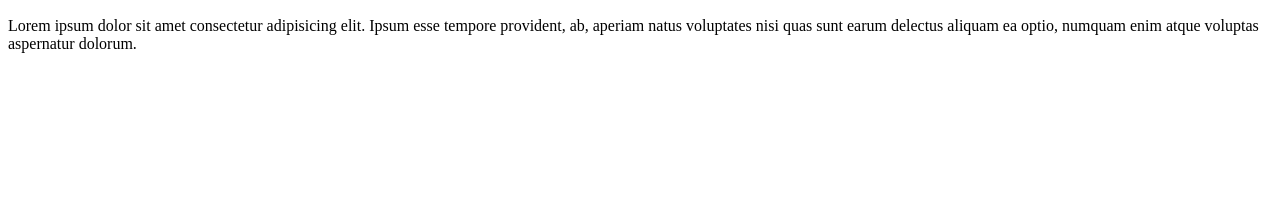
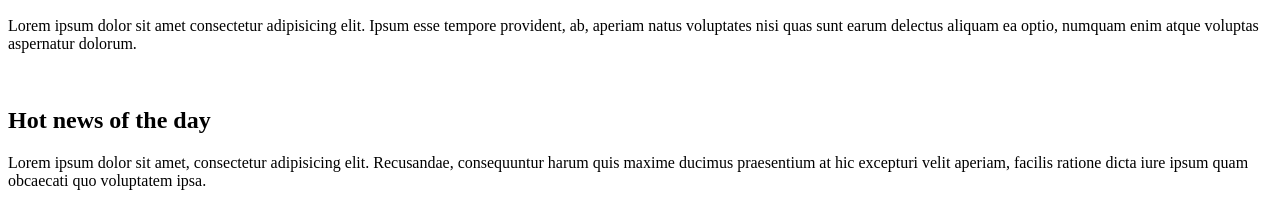
Before and after one commit to shekoufehbahari/groupA, a plain HTML site: page index.html in a window 1280 px wide. Shown: the part 1241-1447 px from the top of the page. Before the commit the page ends 1310 px from the top, so only its background shows below. Drawn offline with Linux system fonts and the light colour scheme.

Commit message:
HOT NEWS sec
HOT NEWS sec

```diff
--- a/index.html
+++ b/index.html
@@ -51,6 +51,23 @@
           </p>
         </article>
       </section>
+      <!-- start of hot news SEC -->
+      <section>
+        <article>
+          <div>
+            <img src="" alt="" />
+          </div>
+          <div>
+            <h2>Hot news of the day</h2>
+            <p>
+              Lorem ipsum dolor sit amet, consectetur adipisicing elit.
+              Recusandae, consequuntur harum quis maxime ducimus praesentium at
+              hic excepturi velit aperiam, facilis ratione dicta iure ipsum quam
+              obcaecati quo voluptatem ipsa.
+            </p>
+          </div>
+        </article>
+      </section>
     </main>
     <footer></footer>
   </body>
```
